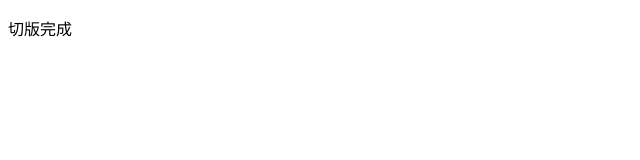
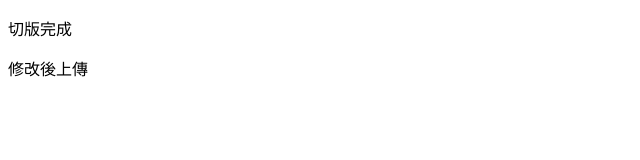
Before and after one commit to Hamajibashi/LiveCourse2, a plain HTML site: page index.html in a window 1280 px wide. Shown: the whole page, without its empty margins (0-640 px from the left). Drawn offline with Linux system fonts and the light colour scheme.

Commit message:
修改後上傳

```diff
--- a/index.html
+++ b/index.html
@@ -8,5 +8,6 @@
 </head>
 <body>
     <p>切版完成</p>
+    <p>修改後上傳</p>
 </body>
 </html>
```
